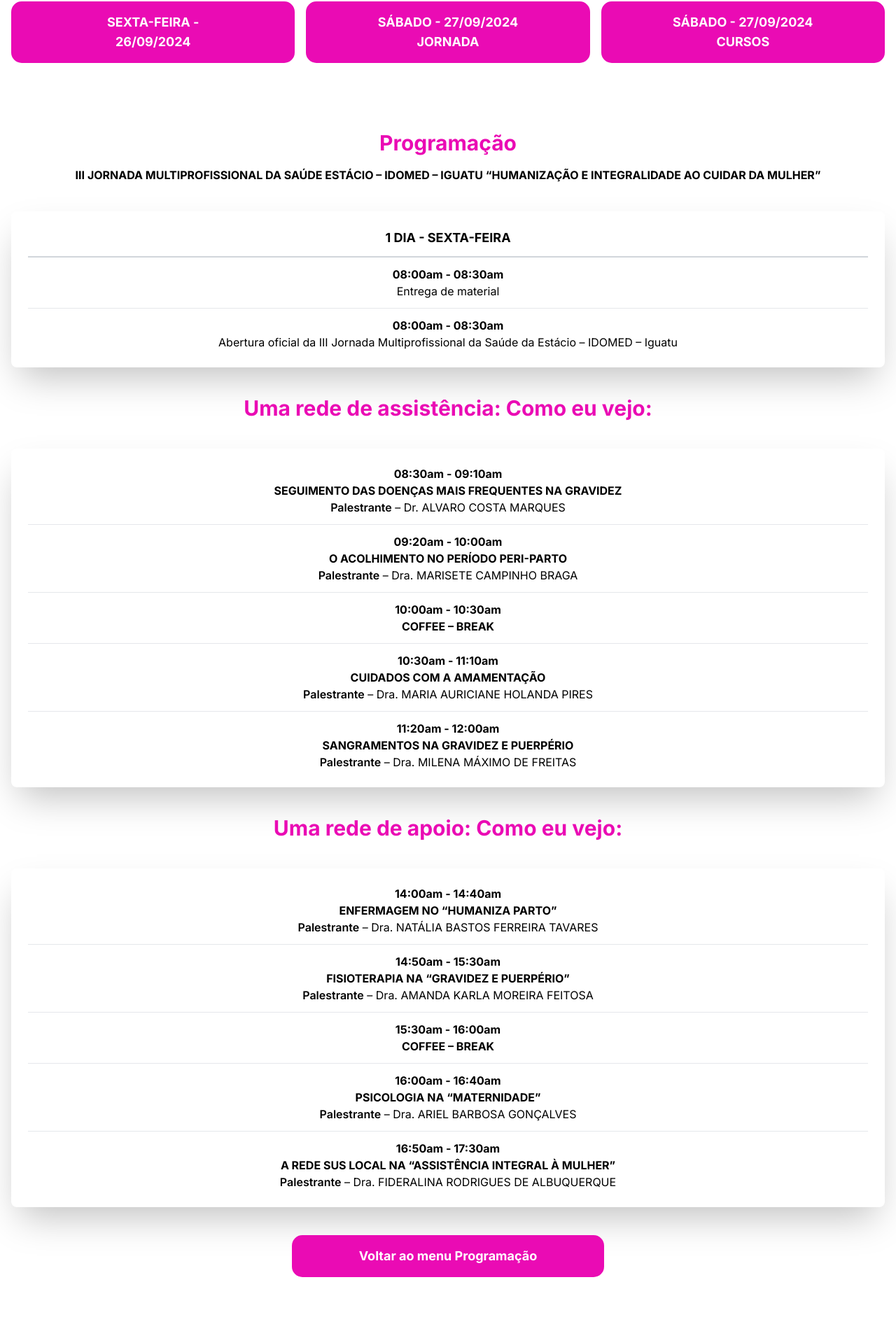
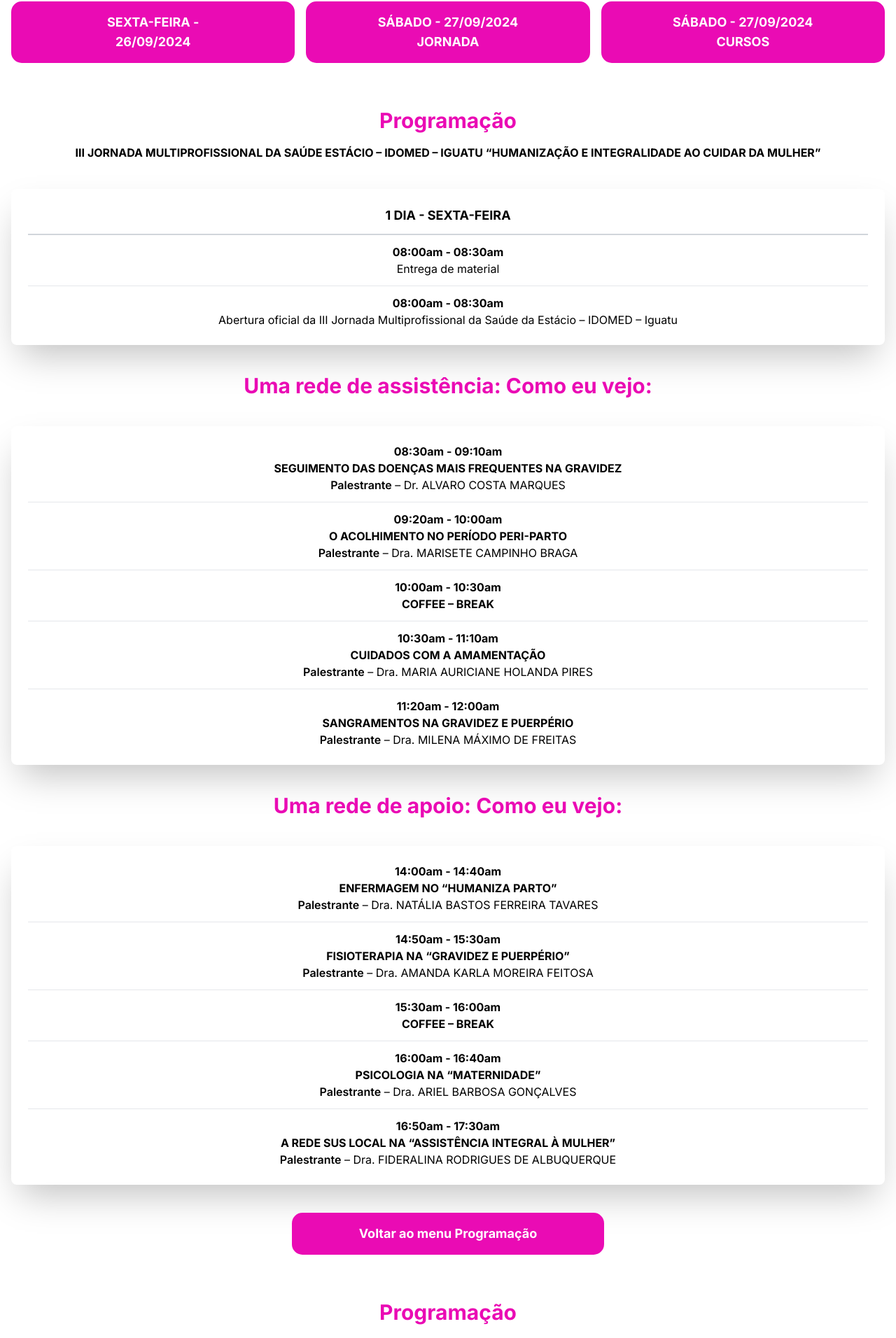
Before and after one commit to MAGAIVERH/landpage-congress, a Next.js app: page / in a window 1280 px wide. Shown: the part 3698-5610 px from the top of the page at 70% size. Built offline with nearby package versions, Linux system fonts and the light colour scheme.

Commit message:
fix: repair styles

```diff
--- a/src/app/components/agenda/ProgramacaoCursos.tsx
+++ b/src/app/components/agenda/ProgramacaoCursos.tsx
@@ -7,7 +7,7 @@
     <>
       {/* Terceiro bloco */}
       <div className="">
-        <h2 className="text-4xl md:text-3xl font-bold mb-4 mt-16 text-center text-[#ea0bb4]">
+        <h2 className="text-4xl md:text-3xl font-bold mb-4 mt-10 text-center text-[#ea0bb4]">
           Programação Cursos
         </h2>
         <h3 className="font-bold text-center mb-6">
--- a/src/app/components/agenda/ProgramacaoGinecologia.tsx
+++ b/src/app/components/agenda/ProgramacaoGinecologia.tsx
@@ -7,7 +7,7 @@
     <>
       {/* Segundo bloco*/}
       <div className="">
-        <h2 className="text-4xl md:text-3xl font-bold mb-4 mt-16 text-center text-[#ea0bb4]">
+        <h2 className="text-4xl md:text-3xl font-bold mb-4 mt-10 text-center text-[#ea0bb4]">
           Programação
         </h2>
         <h3 className="font-bold text-center mb-6">
--- a/src/app/components/agenda/ProgramacaoJornada.tsx
+++ b/src/app/components/agenda/ProgramacaoJornada.tsx
@@ -7,7 +7,7 @@
     <>
       {/*Primeiro bolco */}
       <div className="">
-        <h2 className="text-4xl md:text-3xl font-bold mb-4 mt-16 text-center text-[#ea0bb4]">
+        <h2 className="text-4xl md:text-3xl font-bold mb-4 mt-8 text-center text-[#ea0bb4]">
           Programação
         </h2>
         <h3 className="font-bold text-center mb-10">
```
